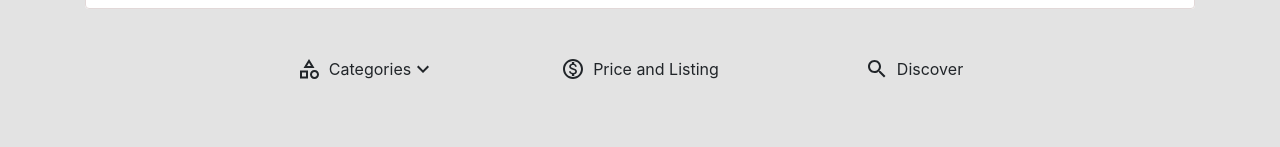
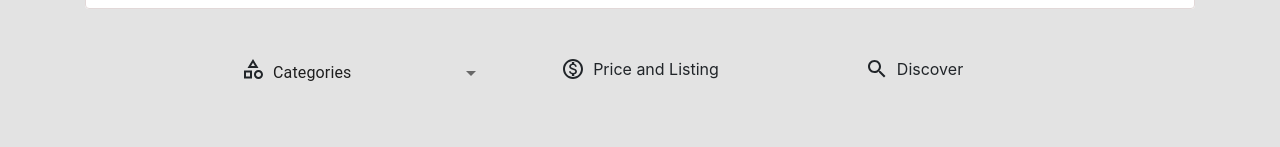
Before and after one commit to zoritt-biz/user-website, a React (Create React App) app: page / in a window 1280 px wide. Shown: the part 321-468 px from the top of the page. Built offline with nearby package versions, Linux system fonts and the light colour scheme.

Commit message:
Dropdown functionality added

```diff
--- /dev/null
+++ b/src/assets/css/_dropdown.scss
@@ -0,0 +1,31 @@
+.MuiSelect-select:focus {
+  background-color: transparent !important;
+}
+
+.category {
+  color: '#000' !important;
+}
+
+.MuiFormLabel-root.Mui-focused {
+  color: black !important;
+}
+.MuiSelect-select.MuiSelect-select {
+  padding-right: 0px !important;
+}
+
+.MuiSelect-select.MuiSelect-select {
+  width: 165px !important;
+}
+
+.form {
+  width: 210px;
+}
+
+.MuiSelect-select {
+  display: flex !important;
+  margin-top: 0px !important;
+}
+
+.MuiFormControl-root {
+  margin-top: 0 !important;
+}
--- a/src/assets/css/main.scss
+++ b/src/assets/css/main.scss
@@ -7,3 +7,4 @@
 @import './categories';
 @import './see-more-button';
 @import './footer';
+@import './dropdown';
--- /dev/null
+++ b/src/components/dropdown/Dropdown.jsx
@@ -0,0 +1,104 @@
+import React, { useState } from 'react';
+import { makeStyles, useTheme } from '@material-ui/core/styles';
+import { Input, MenuItem, FormControl, Select } from '@material-ui/core';
+
+const useStyles = makeStyles(theme => ({
+  formControl: {
+    margin: theme.spacing(1),
+    minWidth: 120,
+    maxWidth: 300,
+    borderBottom: 'none',
+  },
+}));
+
+const ITEM_HEIGHT = 48;
+const ITEM_PADDING_TOP = 8;
+const MenuProps = {
+  PaperProps: {
+    style: {
+      maxHeight: ITEM_HEIGHT * 4.5 + ITEM_PADDING_TOP,
+      width: 250,
+    },
+  },
+};
+
+const categories = [
+  'Arts, Media & Entertainment',
+  'Food & Catering',
+  'Hotel & Hospitality',
+  'Shopping',
+  'Financial Services',
+  'Tour, Travel & Transport',
+  'Health',
+  'Sports and Leisure',
+  'Beauty & Spa',
+  'Event Oraganizers',
+  'Education & Training',
+  'Automotive & Gas stations',
+  'Night Life',
+  'Import/ Export',
+  'Construction and Engineering',
+  'Local Services',
+  'Religious Organizations',
+  'Governmental Institutions',
+  'NGOs & Humanitarian',
+];
+
+function getStyles(name, personName, theme) {
+  return {
+    fontWeight:
+      personName.indexOf(name) === -1
+        ? theme.typography.fontWeightRegular
+        : theme.typography.fontWeightMedium,
+  };
+}
+
+export default function MultipleSelect() {
+  const classes = useStyles();
+  const [category, setCategory] = useState('');
+  const theme = useTheme();
+
+  const handleChange = event => {
+    setCategory(event.target.value);
+  };
+
+  return (
+    <div>
+      <FormControl className={`form ${classes.formControl}`}>
+        <Select
+          displayEmpty
+          className="drop pr-0"
+          value={category}
+          onChange={handleChange}
+          //   endAdornment={
+          //     <IconButton onClick={() => setPersonName('')} className="p-0">
+          //       {personName && <ClearOutlinedIcon className="mr-2" />}
+          //     </IconButton>
+          //   }
+          input={
+            <Input
+              placeholder="Category"
+              className="drop"
+              disableUnderline={true}
+            />
+          }
+          MenuProps={MenuProps}
+        >
+          <MenuItem value="" disabled>
+            Categories
+          </MenuItem>
+
+          {categories.map(category => (
+            <MenuItem
+              key={category}
+              value={category}
+              style={getStyles(categories, category, theme)}
+            >
+              {category}
+            </MenuItem>
+          ))}
+        </Select>
+      </FormControl>
+    </div>
+  );
+}
--- a/src/components/homepage/Home.jsx
+++ b/src/components/homepage/Home.jsx
@@ -3,9 +3,9 @@ import {
   Search,
   CategoryOutlined,
   MonetizationOnOutlined,
-  ExpandMoreOutlined,
 } from '@material-ui/icons';
 import { Paper, Grid } from '@material-ui/core';
+import DropDown from '../dropdown/Dropdown';
 
 const Home = () => {
   return (
@@ -36,8 +36,7 @@ const Home = () => {
           <Grid container spacing={2} justify="center">
             <Grid item xs={3} className="d-flex home-grid">
               <CategoryOutlined fontSize="default" />
-              <p className="large ml-2 mb-0">Categories</p>
-              <ExpandMoreOutlined fontSize="default" />
+              <DropDown />
             </Grid>
 
             <Grid item xs={3} className="d-flex home-grid">
```
